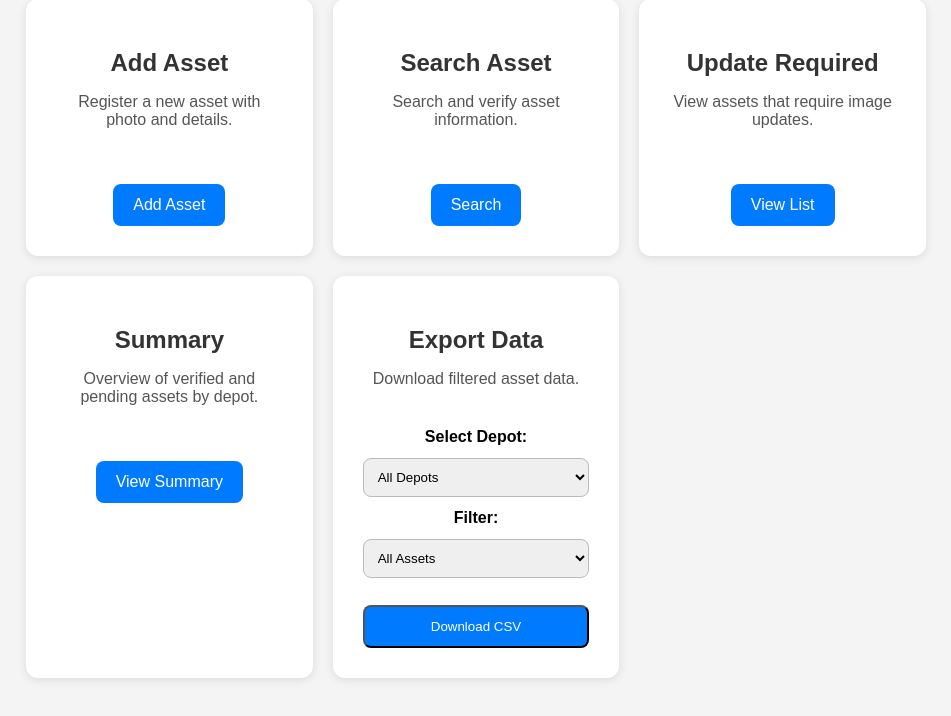
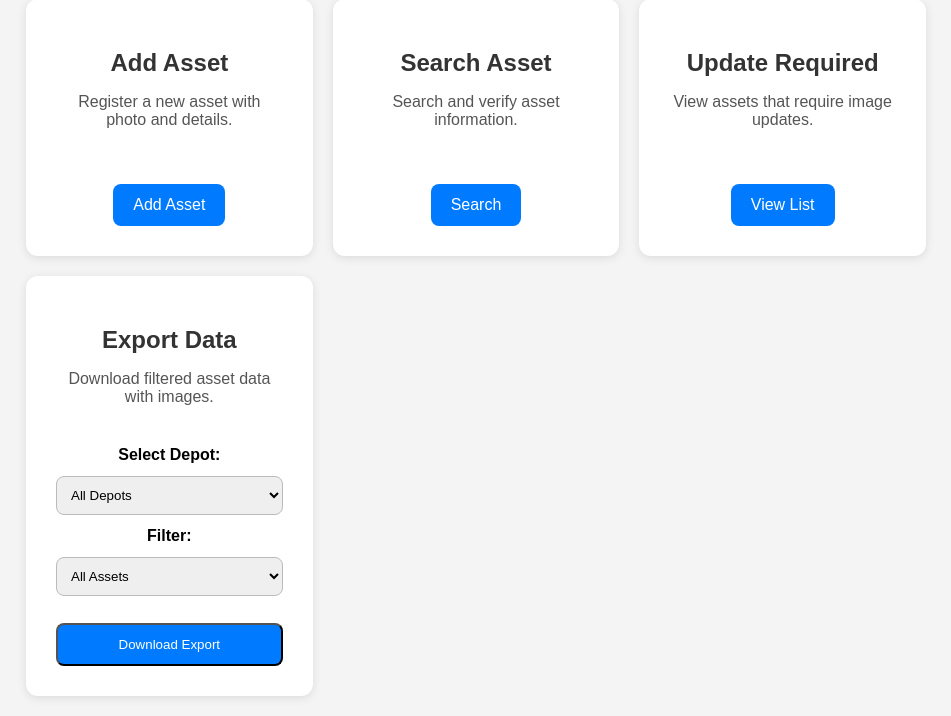
Before and after one commit to Mayra-2023/asset-tracker, a Flask app: page / in a window 1280 px wide. Shown: the part 317-1033 px from the top of the page, without its empty margins (164-1115 px from the left). Before the commit the page ends 997 px from the top, so only its background shows below. Run offline with Flask 3, Linux system fonts and the light colour scheme.

Commit message:
Update index.html

```diff
--- a/templates/index.html
+++ b/templates/index.html
@@ -66,6 +66,7 @@
             text-decoration:none;
             border-radius:8px;
             margin-top:15px;
+            cursor:pointer;
         }
 
         .btn:hover{
@@ -116,16 +117,10 @@
                 <a href="/updates" class="btn">View List</a>
             </div>
 
-            <div class="card">
-                <h2>Summary</h2>
-                <p>Overview of verified and pending assets by depot.</p>
-                <a href="/summary" class="btn">View Summary</a>
-            </div>
-
-            <!-- EXPORT CSV COM FILTROS -->
+            <!-- EXPORT ZIP + CSV -->
             <div class="card">
                 <h2>Export Data</h2>
-                <p>Download filtered asset data.</p>
+                <p>Download filtered asset data with images.</p>
 
                 <form action="/export" method="GET" style="display:flex; flex-direction:column; gap:12px;">
 
@@ -146,7 +141,7 @@
                         <option value="unverified">Unverified Only</option>
                     </select>
 
-                    <button class="btn" type="submit">Download CSV</button>
+                    <button class="btn" type="submit">Download Export</button>
                 </form>
             </div>
 
```
